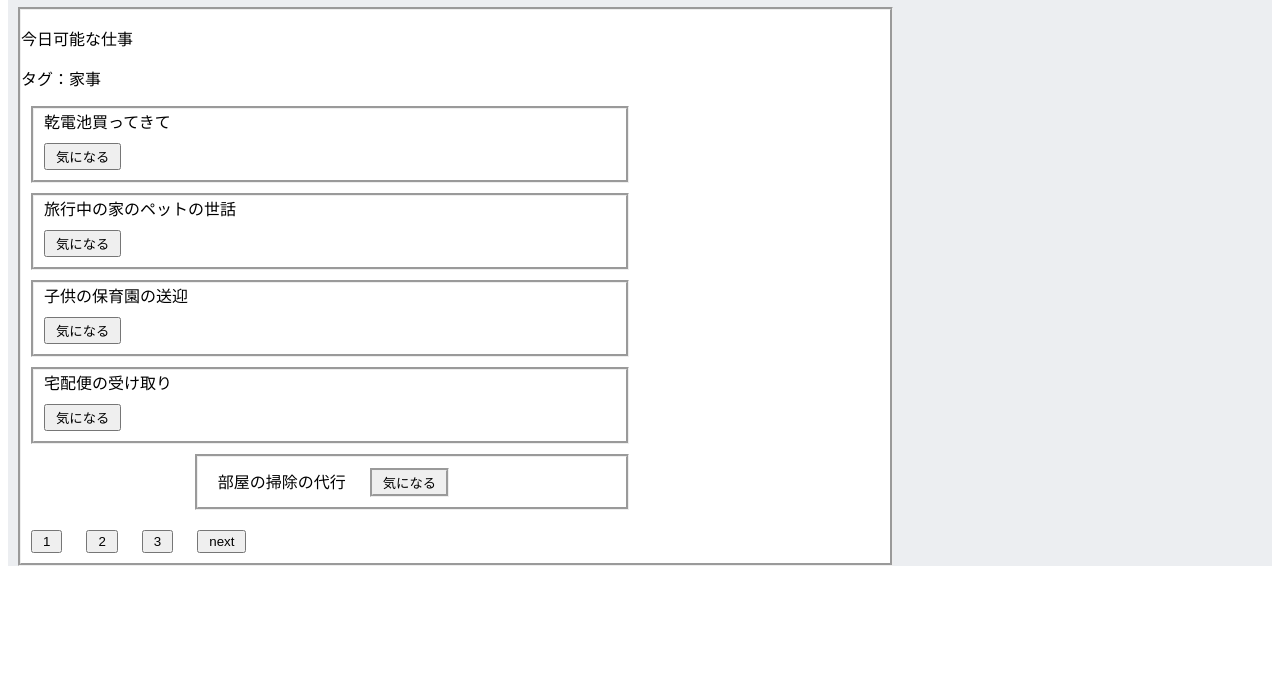
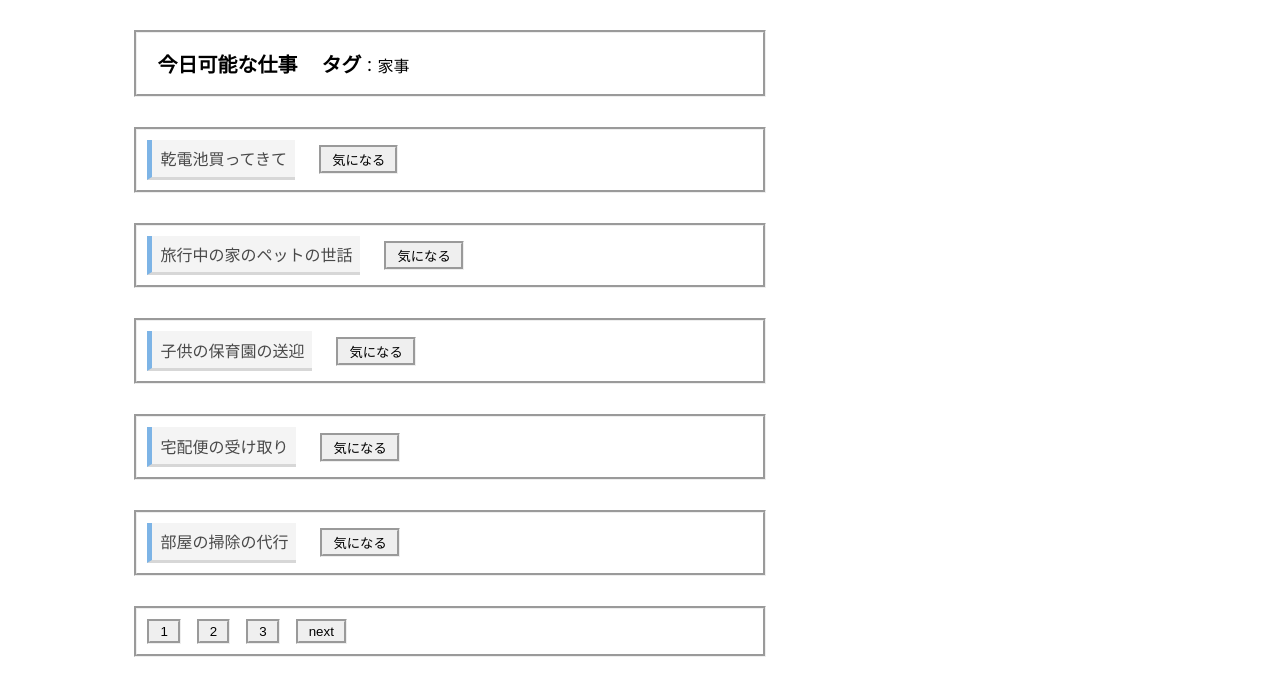
Before and after one commit to okakyo/sample_page, a plain HTML site: page getworrk.html in a window 1280 px wide. Shown: the part 91-786 px from the top of the page. Drawn offline with Linux system fonts and the light colour scheme.

Commit message:
'練習'

```diff
--- a/css/index.css
+++ b/css/index.css
@@ -61,8 +61,9 @@ div.an{
     display: block;
     border: groove;
     margin: 10px;
-    margin-left: 20%;
-    margin-right: 30%;
+    margin-left: 10%;
+    margin-right: 40%;
+    margin-top: 30px;
 }
 div.an li,button,label{
     display: inline-block;
@@ -71,10 +72,27 @@ div.an li,button,label{
 }
 div.an button{
     border: groove;
-    margin-left:auto;
+
     margin-right:2px;
 }
+div.an li  {
+    padding: 0.4em 0.5em;/*文字の上下 左右の余白*/
+color: #494949;/*文字色*/
+background: #f4f4f4;/*背景色*/
+border-left: solid 5px #7db4e6;/*左線*/
+border-bottom: solid 3px #d7d7d7;color: #494949;
+}
 
+div.an h3  {
+    width:30%;
+    padding: 0.4em 0.5em;/*文字の上下 左右の余白*/
+color: #494949;/*文字色*/
+background: #f4f4f4;/*背景色*/
+border-left: solid 5px #7db4e6;/*左線*/
+border-bottom: solid 3px #d7d7d7;color: #494949;
+
+
+}
 header{
     margin-left: 50px;
     display: inline-flex;
@@ -96,3 +114,14 @@ label {
     margin-right: 50px;
     border-right: groove;
 }
+
+div.al{
+    background-color: #fff;
+    border-top:ridge;
+}
+div.an p{
+    margin-left:20px;
+}
+div.an strong{
+    font-size: 20px;
+}
--- a/getworrk.html
+++ b/getworrk.html
@@ -4,9 +4,9 @@
 <meta charset="UTF-8">
 <title>get_works</title>
 <link href="css/index.css" rel="stylesheet" type="text/css">
-</head><body id="background">
-<div id="back_color">
-
+</head>
+<div style="background-color:#eceef1">
+<body style="background-color: #fff">
 <header>
 
     <h1>25hours.inc</h1>
@@ -22,25 +22,27 @@
 </nav>
 </header>
 
-<div class="n" style="background-color:#fff";>
-    <p>今日可能な仕事</p>
-    <p>タグ：家事</p>
-
-<div class="n">
+<div  class="al">
+    <div class="an">
+    <p class="alg"><strong>今日可能な仕事</strong>
+        <strong>タグ</strong>：家事
+    </p>
+</div>
+<div class="an">
     <li>乾電池買ってきて</li>
     <button>気になる</button>
 </div>
-<div class="n">
+<div class="an">
     <li>旅行中の家のペットの世話</li>
     <button>気になる</button>
 </div>
 
-<div class="n">
+<div class="an">
     <li>子供の保育園の送迎</li>
     <button>気になる</button>
 </div>
 
-<div class="n">
+<div class="an">
     <li>宅配便の受け取り</li>
     <button>気になる</button>
 </div>
@@ -48,7 +50,7 @@
     <li>部屋の掃除の代行</li>
     <button>気になる</button>
 </div>
-<div>
+<div class="an">
     <button>1</button>
     <button>2</button>
     <button>3</button>
```
Also changed, not shown: borad.html (+3 -3 lines), givework.html (+3 -3 lines).
